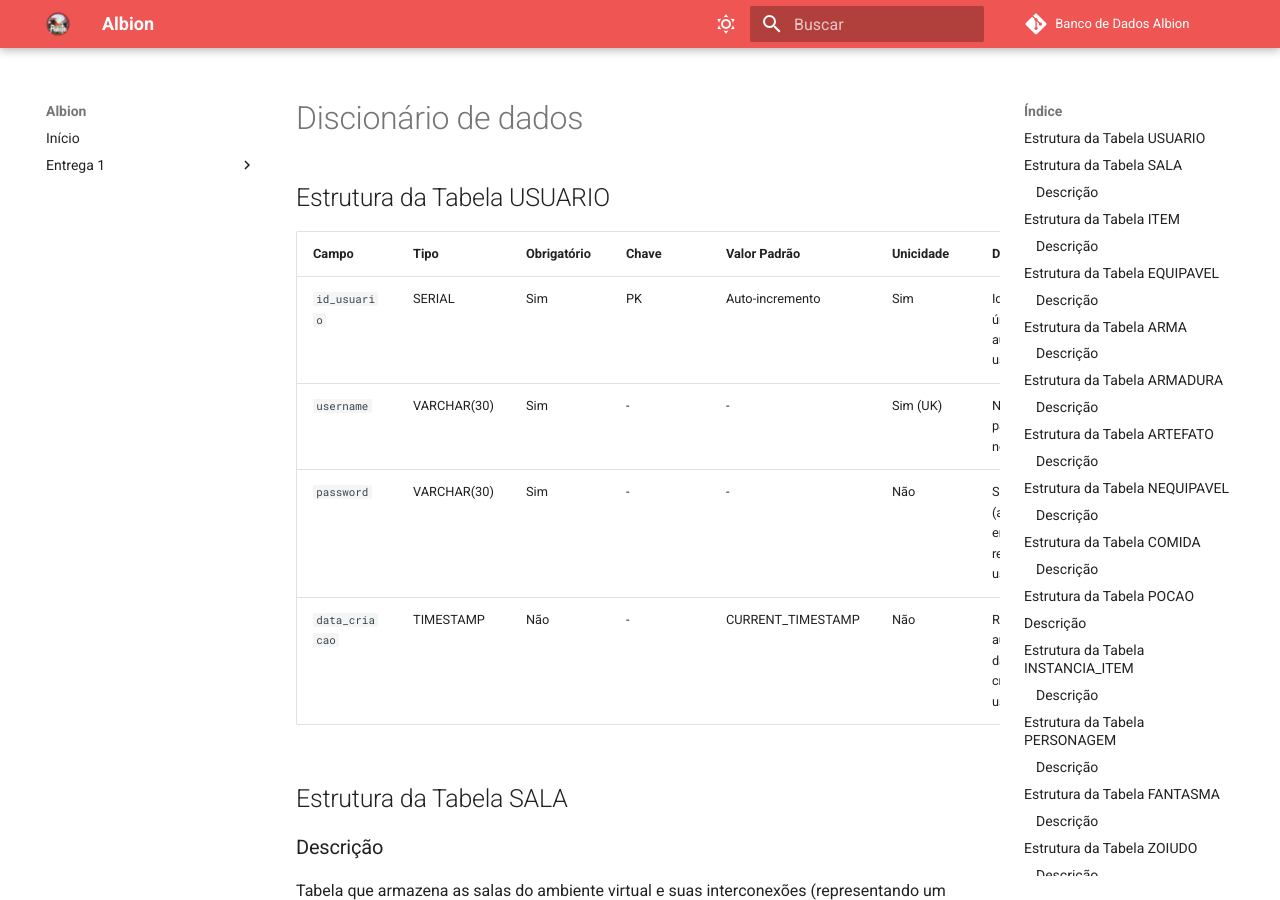
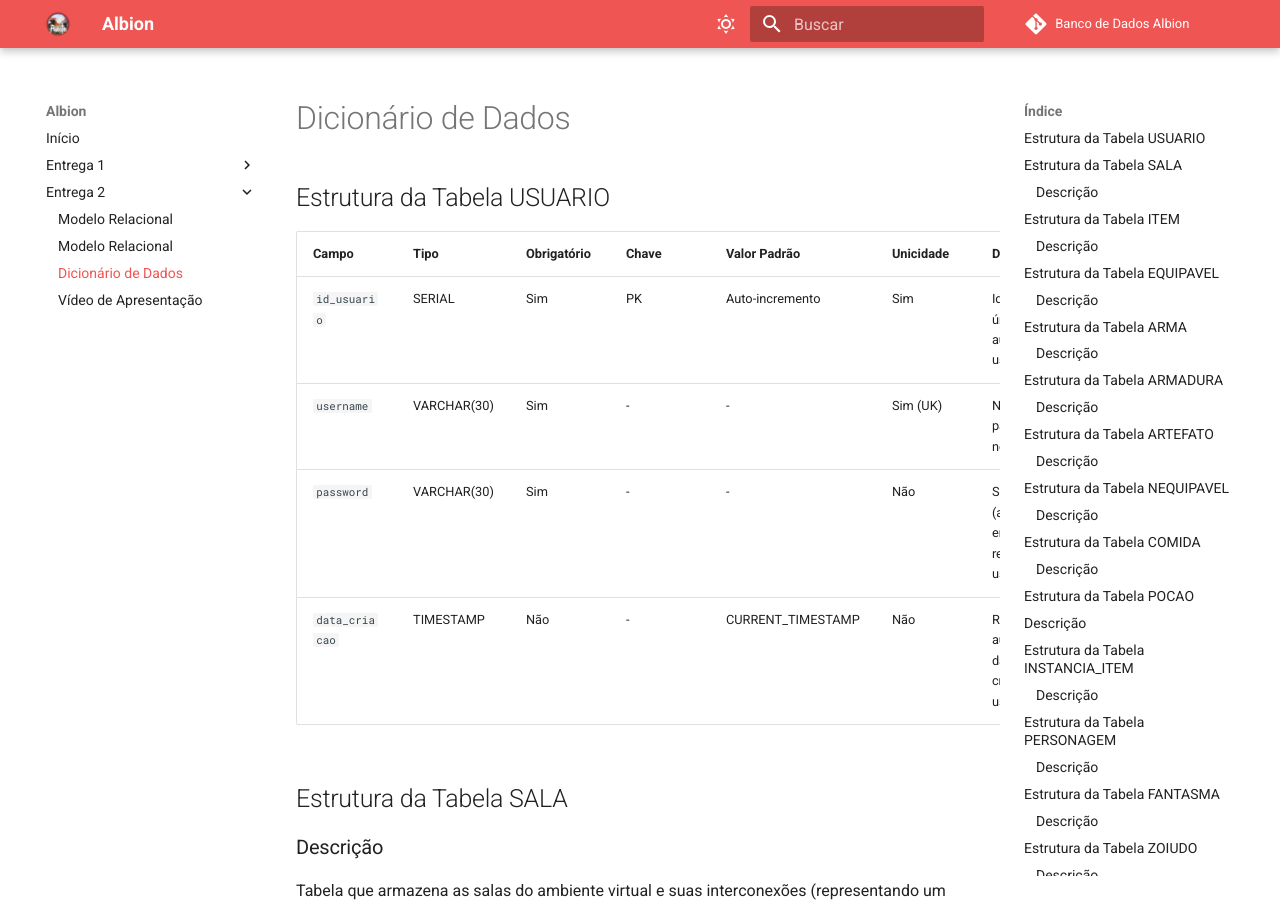
Before and after one commit to SBD1/2025.01-Albion, an MkDocs documentation site: the page built from docs/sections/Entrega-2/3-DicionarioDados.md, in a window 1280 px wide and 900 px high. Built offline with MkDocs 1.6.1 and Material for MkDocs 9.7.7, drawn with Linux system fonts in a browser that asks for light colours; comment, search, counter and statistics services are not loaded.

Commit message:
feat: adicionando nova versão do MER, Modelo Relacional, Dicionário de Dados e o Vídeo de Apresentação

```diff
--- a/mkdocs.yml
+++ b/mkdocs.yml
@@ -10,6 +10,11 @@ nav:
     - Modelo Relacional: sections/Entrega-1/2-ModeloRelacional.md
     - Dicionário de Dados: sections/Entrega-1/3-DicionarioDados.md
     - Vídeo de Apresentação: sections/Entrega-1/4-VideoApresentacao.md
+  - Entrega 2:
+    - Modelo Relacional: sections/Entrega-2/1-MER.md
+    - Modelo Relacional: sections/Entrega-2/2-ModeloRelacional.md
+    - Dicionário de Dados: sections/Entrega-2/3-DicionarioDados.md
+    - Vídeo de Apresentação: sections/Entrega-2/4-VideoApresentacao.md
 
 theme:
   name: material
```
Also changed, not shown: docs/sections/Entrega-2/4-VideoApresentacao.md (added, +1 -0 lines), docs/sections/Entrega-2/1-MER.md (renamed from docs/sections/estrega_2/MER.md), docs/sections/Entrega-2/2-ModeloRelacional.md (renamed from docs/sections/estrega_2/modelorelacional.md), docs/sections/Entrega-2/3-DicionarioDados.md (renamed from docs/sections/estrega_2/discionário_de_dados.md).
